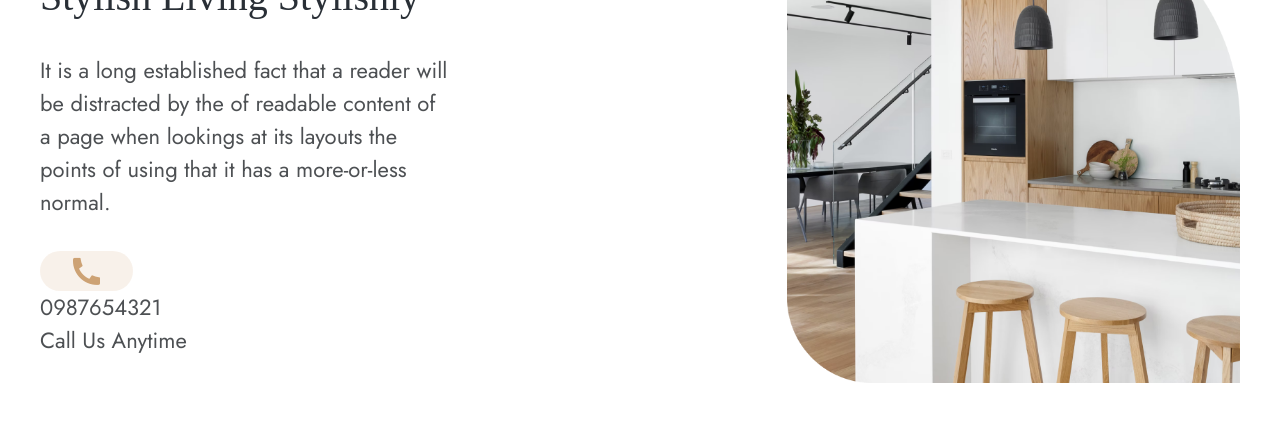
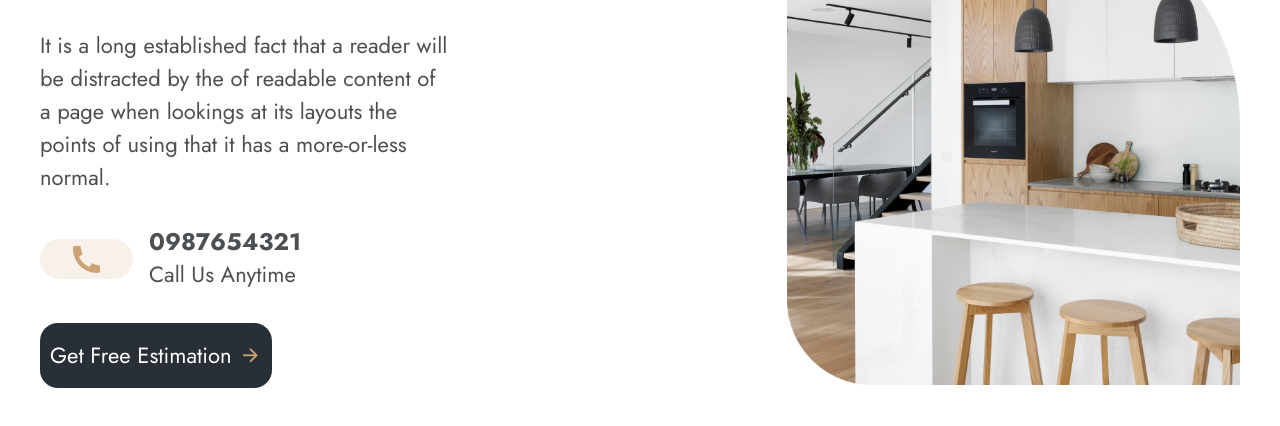
Before and after one commit to tharindi22/Landing_Page--TailwindCSS, a website: page index.html in a window 1280 px wide. Shown: the part 1173-1599 px from the top of the page. Drawn offline with nearby package versions, Linux system fonts and the light colour scheme.

Commit message:
Complete the about us part

```diff
--- a/index.html
+++ b/index.html
@@ -56,9 +56,9 @@
     <!--page wrapper-->
     <main class="max-w-[1920px] mx-auto bg-white overflow-hidden">
 
-        <!--grid img-->
+        <!--background grid-->
         <div class="xl:bg-grid xl:bg-center xl:bg-repeat-y fixed top-0 bottom-0
-        left-0 right-0 z-10"></div>
+        left-10 right-0 z-10"></div>
 
         <!--bg photo(hero)-->
         <section class="hero h-[640px] xl:h-[840px] bg-hero bg-center lg:bg-cover bg-no-repeat
@@ -142,21 +142,21 @@
                 justify-between items-center gap-8 xl:gap-[100px]">
                     <!-- Text -->
                     <div class="flex-1 order-2 xl:order-none max-w-xl xl:max-w-[410px]
-                    flex flex-col items-center xl:items-start gap-8">
+                    flex flex-col items-center  xl:items-start gap-8">
                         <h2 class="h2">We Create The Art Of Stylish Living Stylishly
                         </h2>
-                        <p>It is a long established fact that a reader will be distracted by the of readable content of a page
+                        <p >It is a long established fact that a reader will be distracted by the of readable content of a page
                             when lookings at its layouts the points of using
                             that it has a more-or-less normal.
                         </p>
                         <!--phone-->
-                        <div>
+                        <div class="flex items-center justify-center xl:justify-start gap-4">
                             <div class="bg-accent/15 w-[93px] rounded-full flex
                             justify-center items-center">
                                 <i class="ri-phone-fill text-accent text-4xl"></i>
                             </div>
-                            <div class="">
-                                <div class="">
+                            <div class="text-left">
+                                <div class="text-2xl font-bold">
                                    0987654321
                                 </div>
                                 <div class="">
@@ -164,6 +164,9 @@
                                 </div>
                             </div>
                         </div>
+                        <button class="btn btn-primary">Get Free Estimation
+                            <i class="ri-arrow-right-line text-accent"></i>
+                        </button>
                     </div>
                     <!-- Image -->
                     <div class="about__img order-1 xl:order-none max-w-[453px] mx-auto
```
Also changed, not shown: dist/output.css.
